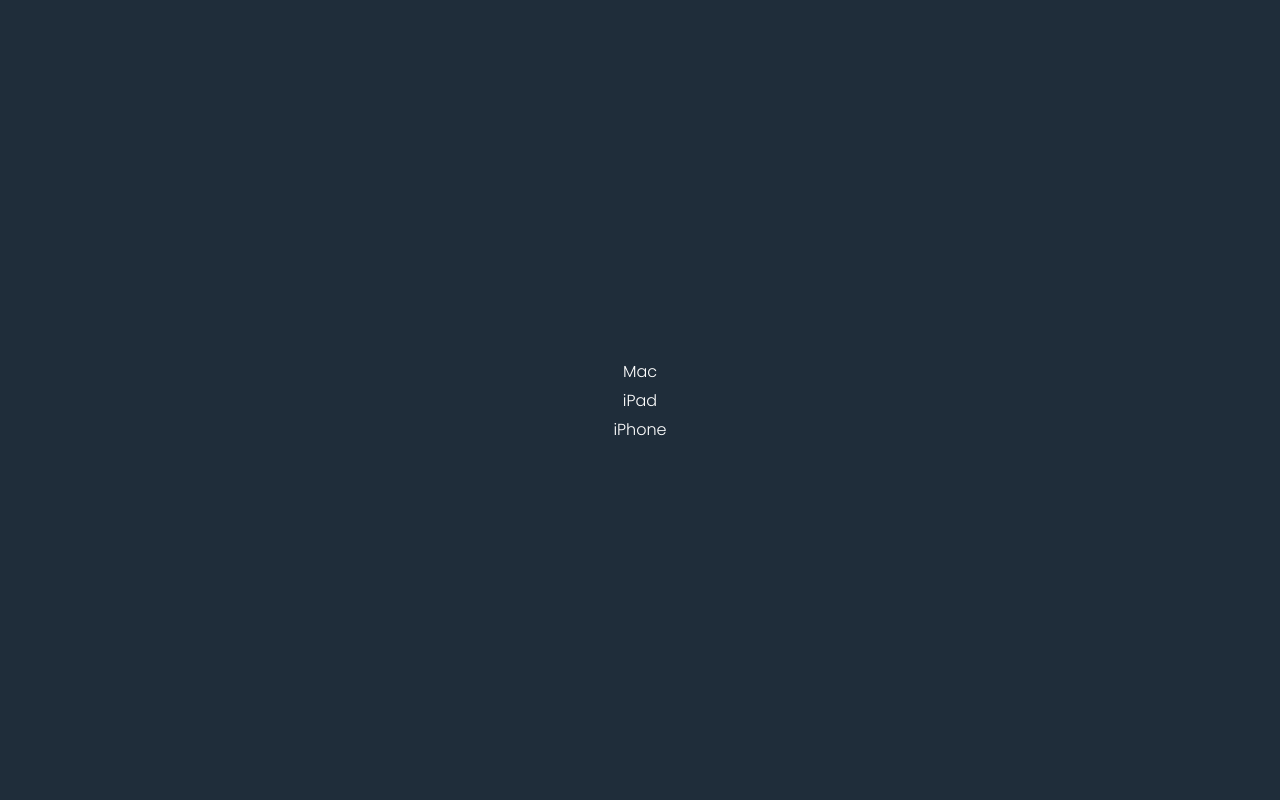
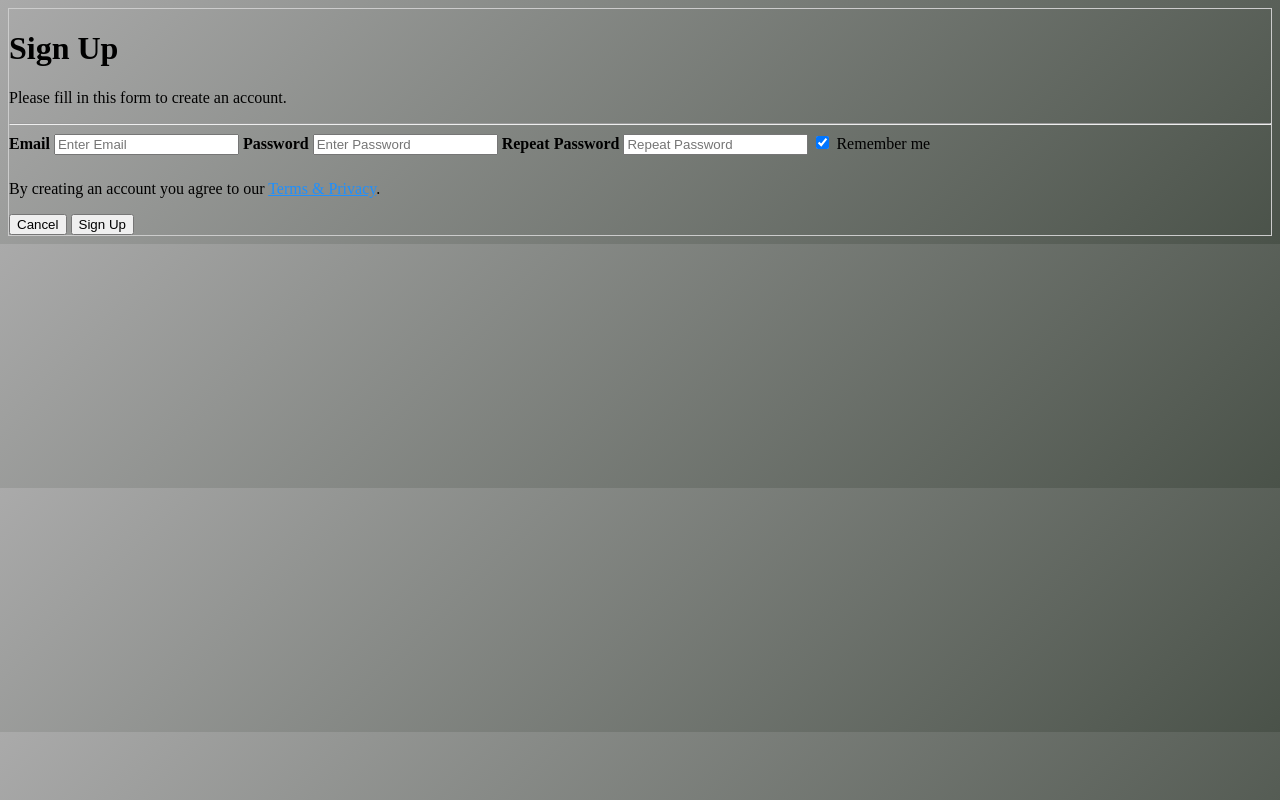
Before and after one commit to edinkolasinac/nit-kurs, a plain HTML site: page index.html in a window 1280 px wide. Drawn offline with Linux system fonts and the light colour scheme.

Commit message:
sing up form

```diff
--- a/index.html
+++ b/index.html
@@ -1,31 +1,39 @@
 <!DOCTYPE html>
 <html lang="en">
-
 <head>
     <meta charset="UTF-8">
     <meta http-equiv="X-UA-Compatible" content="IE=edge">
     <meta name="viewport" content="width=device-width, initial-scale=1.0">
-    <title>Link hover animation</title>
-    <!-- Link to your stylesheet -->
-    <link rel="stylesheet" href="./style.css">
+    <title>Document</title>
+    <link rel="stylesheet" href="style.css">
 </head>
+<body>
+    <form action="action_page.php" style="border:1px solid #ccc">
+        <div class="container">
+          <h1>Sign Up</h1>
+          <p>Please fill in this form to create an account.</p>
+          <hr>
 
-<body>
-    <!-- Organizing the links inside of a unordered list element. -->
-    <ul class="list">
-        <!-- The unordered list element requires a list item element. -->
-        <li>
-            <!-- Each anchor tag will be inside a list item element. -->
-            <a href="#" class="link">Mac</a>
-        </li>
-        <li>
-            <a href="#" class="link">iPad</a>
-        </li>
-        <li>
-            <a href="#" class="link">iPhone</a>
-        </li>
-    </ul>
+          <label for="email"><b>Email</b></label>
+          <input type="text" placeholder="Enter Email" name="email" required>
 
+          <label for="psw"><b>Password</b></label>
+          <input type="password" placeholder="Enter Password" name="psw" required>
+
+          <label for="psw-repeat"><b>Repeat Password</b></label>
+          <input type="password" placeholder="Repeat Password" name="psw-repeat" required>
+
+          <label>
+            <input type="checkbox" checked="checked" name="remember" style="margin-bottom:15px"> Remember me
+          </label>
+
+          <p>By creating an account you agree to our <a href="#" style="color:dodgerblue">Terms & Privacy</a>.</p>
+
+          <div class="clearfix">
+            <button type="button" class="cancelbtn">Cancel</button>
+            <button type="submit" class="signupbtn">Sign Up</button>
+          </div>
+        </div>
+      </form>
 </body>
-
 </html>
--- a/style.css
+++ b/style.css
@@ -1,66 +1,5 @@
-/* ======================== */
-/*
-    Ignore the following styles. They are not important to achieve the effect.
-    I'm only using them for looks (overall page background/font styles/centering content).
-*/
-@import url('https://fonts.googleapis.com/css2?family=Poppins:wght@300&display=swap');
+body {
+    background: linear-gradient(315deg, rgb(74, 82, 73) 0%, rgb(170, 170, 170) 100%);
 
-* {
-    margin: 0;
-    padding: 0;
+
 }
-
-body {
-    font-family: 'Poppins', sans-serif;
-    height: 100vh;
-    background-color: #1f2d3a;
-    display: grid;
-    place-content: center;
-}
-
-/* ======================== */
-.list {
-    list-style: none;
-    /*Removes the default bullet points that an unordered list has. */
-    text-align: center;
-    /*Aligning the text to the center is not important. It all depends on the look you're going for. */
-}
-
-.link {
-    display: inline-block;
-    /*By default, anchor tags will be display of inline. We change this behavior to inline-block so that i will allow for the use of margin top and bottom.*/
-    margin-block: 2px;
-    /*Short hand property for margin top and bottom. Creates 2px os separation on the top and bottom of the element. */
-    text-decoration: none;
-    /*Gets rid of the underline that anchor tags have by default.*/
-    color: #fff;
-    position: relative;
-    /*Relative positioning is required for the pseudo-element we will create since it will have position of absolute. */
-}
-
-.link::after {
-    content: '';
-    /*Content property must be set else this element will not show up on the page. */
-    width: 100%;
-    height: 1px;
-    background-color: #fed86b;
-    border-radius: 4px;
-    /*Applies roundness to the bar. */
-    position: absolute;
-    /*Allows for this element to be moved freely within the parent box that has the position of relative. */
-    left: 0;
-    /*Starting left position will be 0. */
-    bottom: 0;
-    /*Starting bottom position will be 0 since we want to place this element under the link text. */
-    transform: scaleX(0);
-    /*We scale the width of this element on the X axis to 0 because we do not want to see it until hovered. */
-    transform-origin: left;
-    /*By default, transform origin is the center, meaning the bar would grow from the center if we don't change this. We set it to the left so that it grows from the left instead. */
-    transition: transform .25s ease;
-    /*Since we want to animate the transform property that is what we apply the transition to. */
-}
-
-.link:hover::after {
-    transform: scaleX(1);
-    /*When the link is hovered, we target the pseudo-element and turn the scaleX back to 1. This will make it grow back to the initial width of 100%. */
-}
```
Also changed, not shown: fako.jpg (deleted).
